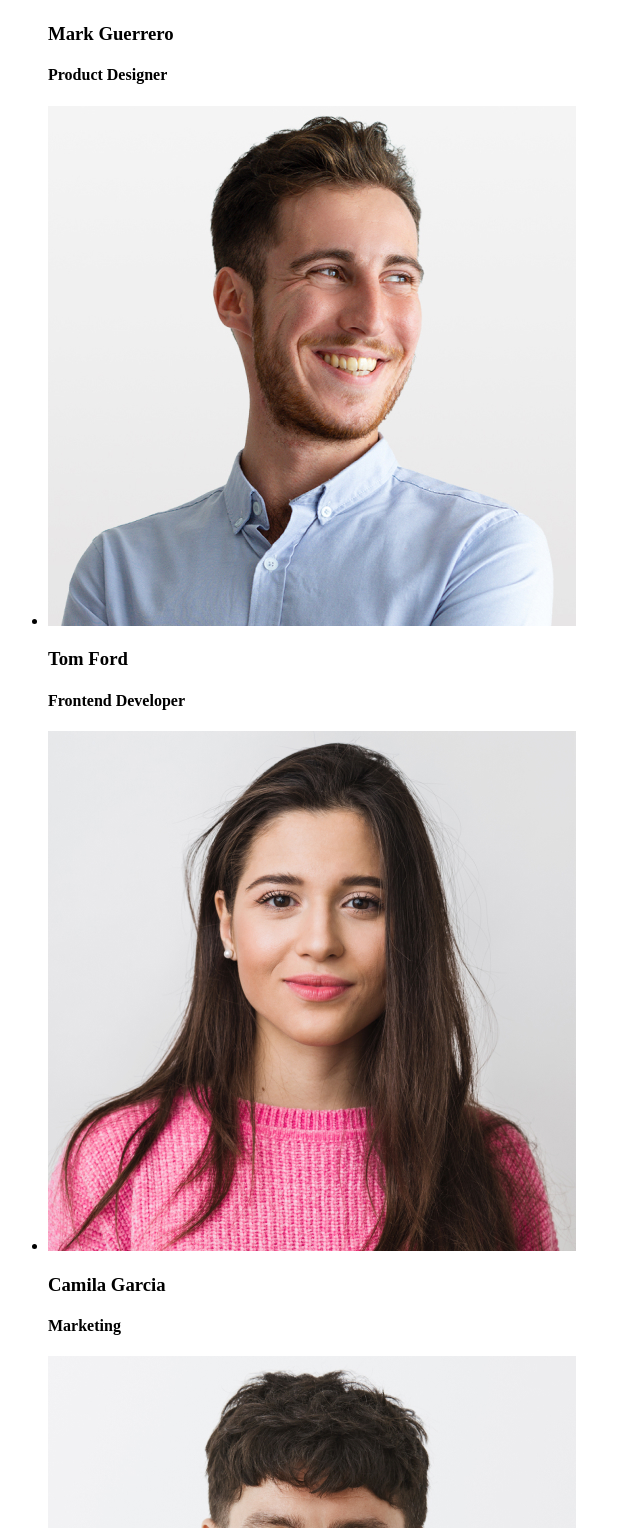
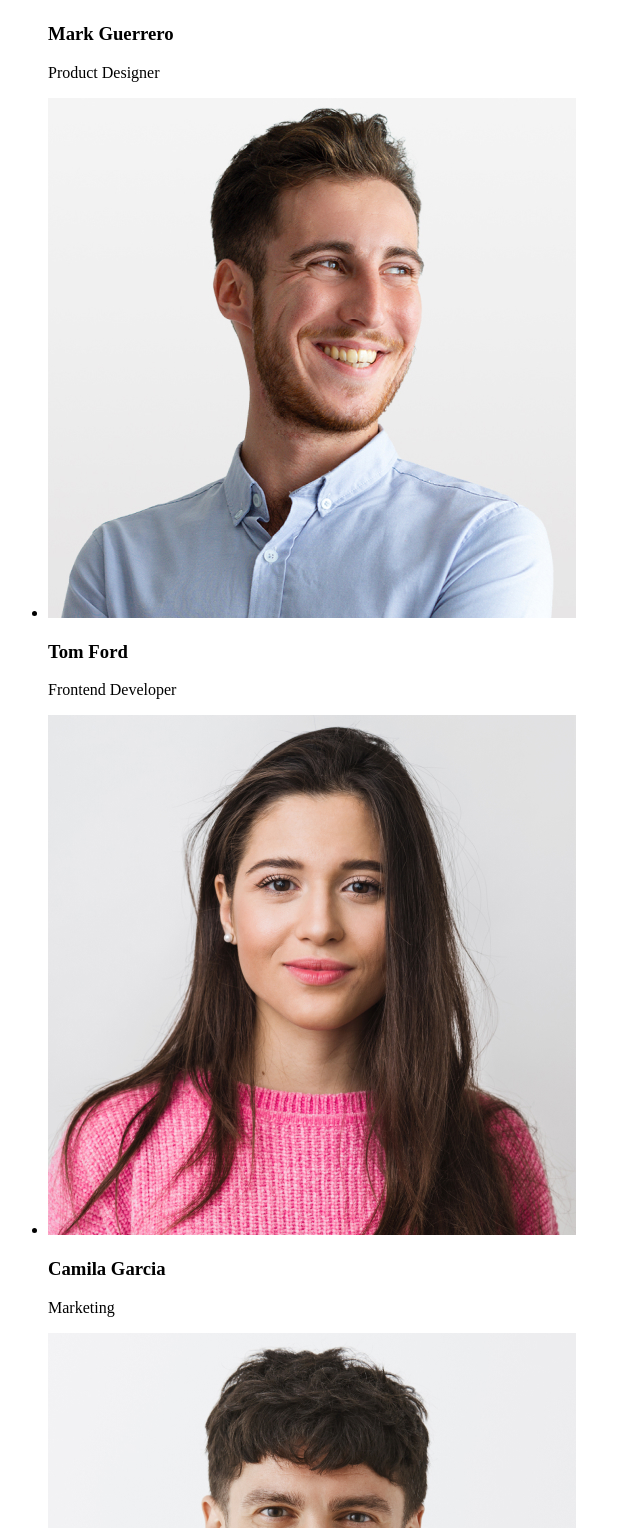
Before and after one commit to hanna-uler/goit-markup-hw-01, a plain HTML site: page index.html in a window 1280 px wide. Shown: the part 1132-2660 px from the top of the page, without its empty margins (0-640 px from the left). Drawn offline with Linux system fonts and the light colour scheme.

Commit message:
fix team cards

```diff
--- a/index.html
+++ b/index.html
@@ -71,22 +71,22 @@
         <li>
           <img src="./images/img-3.jpg" alt="Product designer's face" />
           <h3>Mark Guerrero</h3>
-          <h4>Product Designer</h4>
+          <p>Product Designer</p>
         </li>
         <li>
           <img src="./images/img-2.jpg" alt="Frontend developer's face" />
           <h3>Tom Ford</h3>
-          <h4>Frontend Developer</h4>
+          <p>Frontend Developer</p>
         </li>
         <li>
           <img src="./images/img-1.jpg" alt="Marketing specialist's face" />
           <h3>Camila Garcia</h3>
-          <h4>Marketing</h4>
+          <p>Marketing</p>
         </li>
         <li>
           <img src="./images/img.jpg" alt="UI Designer's face" />
           <h3>Daniel Wilson</h3>
-          <h4>UI Designer</h4>
+          <p>UI Designer</p>
         </li>
       </ul>
     </main>
```
